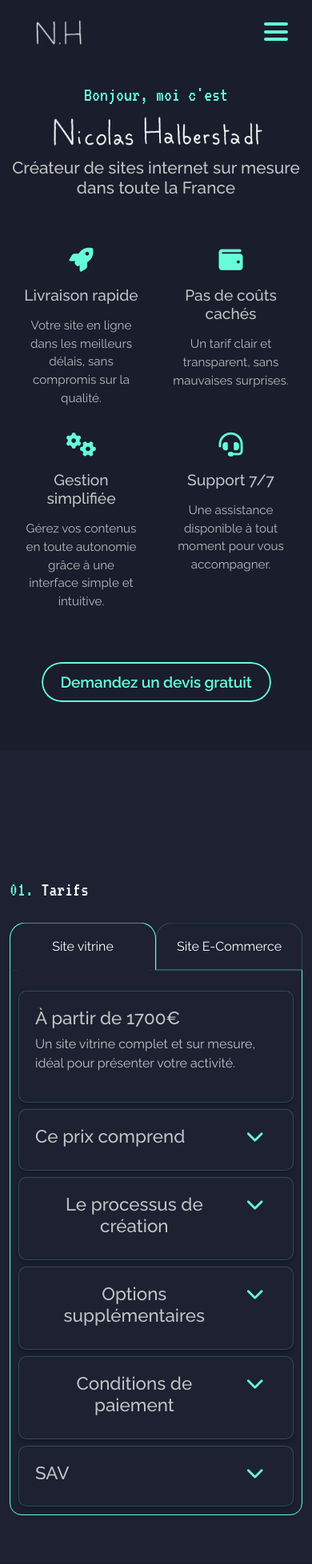
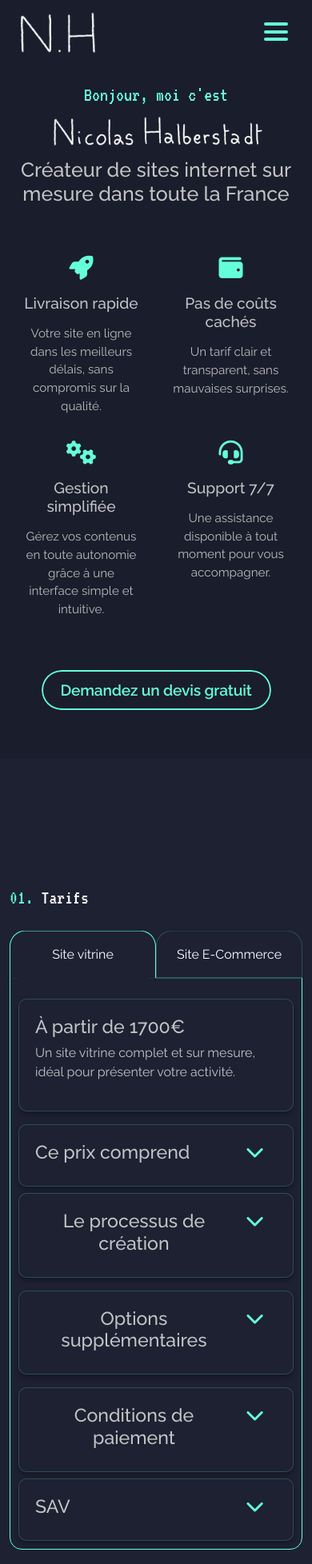
Before and after one commit to NicolasHalberstadt/Portfolio, a Symfony app: template templates/main/index.html.twig in a window 390 px wide. Shown: the top 1956 px of the page at 80% size. Run offline with Twig, Linux system fonts and the light colour scheme; the template is opened without the code that fills it, so the values that code supplies are empty; form fields are guessed from the names that the template uses; style sheets or scripts are compiled from the project's sources; some libraries are stand-ins or nearby versions.

Commit message:
Revert "add 404 custom"
This reverts commit c1407f99a70d44394c5720eaf54e8a6acc0ee1a5.

```diff
--- a/assets/styles/app.scss
+++ b/assets/styles/app.scss
@@ -38,11 +38,6 @@ $lightGrey: #c4c4c4;
 }
 .ml-55 {
     margin-left: 55px;
-}
-@media screen and (max-width: 768px) {
-    .mt-md-0 {
-        margin-top: 0 !important;
-    }
 }
 
 section {
@@ -120,9 +115,6 @@ html {
                         padding-left: 3rem;
                         @media screen and (max-width: 768px) {
                             padding: 0;
-                        }
-                        img {
-                            transform: scale(0.6);
                         }
                     }
                     .main_list {
@@ -314,7 +306,6 @@ html {
 
                     @media screen and (max-width: 768px) {
                         line-height: normal;
-                        font-size:1.3rem;
                     }
                 }
 
@@ -533,7 +524,6 @@ html {
                                 @media screen and (max-width: 768px) {
                                     display: flex;
                                     justify-content: space-between;
-                                    font-size: 1.4rem;
                                 }
                                 & span {
                                     color: $neonGreen;
@@ -883,59 +873,6 @@ html {
             }
         }
     }
-
-    //\\ Error Page 404 //\\
-    // .error-page {
-    //     background-color: $darkBlue;
-    //     color: $lightGrey;
-    //     min-height: 100vh;
-    //     display: flex;
-    //     justify-content: center;
-    //     align-items: center;
-    //     text-align: center;
-
-    //     .container {
-    //         padding: 20px;
-    //         background-color: $darkerBlue;
-    //         border-radius: 10px;
-    //         box-shadow: 0px 4px 6px rgba(0, 0, 0, 0.3);
-
-    //         .error-code {
-    //             font-family: "VT323", serif;
-    //             font-size: 10rem;
-    //             color: $neonGreen;
-    //             margin-bottom: 20px;
-    //         }
-
-    //         .error-message {
-    //             font-size: 1.5rem;
-    //             margin-bottom: 30px;
-    //             color: $lightGrey;
-    //         }
-
-    //         .home-button {
-    //             text-decoration: none;
-    //             font-size: 1.2rem;
-    //             background-color: $neonGreen;
-    //             color: $darkBlue;
-    //             border: none;
-    //             padding: 10px 30px;
-    //             border-radius: 50px;
-    //             cursor: pointer;
-    //             transition:
-    //                 background-color 0.2s ease-in-out,
-    //                 color 0.2s ease-in-out,
-    //                 border 0.2s ease-in-out;
-    //             &:hover {
-    //                 background-color: $darkBlue;
-    //                 color: $neonGreen;
-    //                 border: 1px solid $neonGreen;
-    //             }
-    //         }
-    //     }
-    // }
-
-    //\\ !Error Page 404! \\
 }
 // ### Keyframes ###
 @-webkit-keyframes inM {
```
Also changed, not shown: templates/bundles/TwigBundle/Exception/error404.html.twig (deleted, +0 -11 lines).
